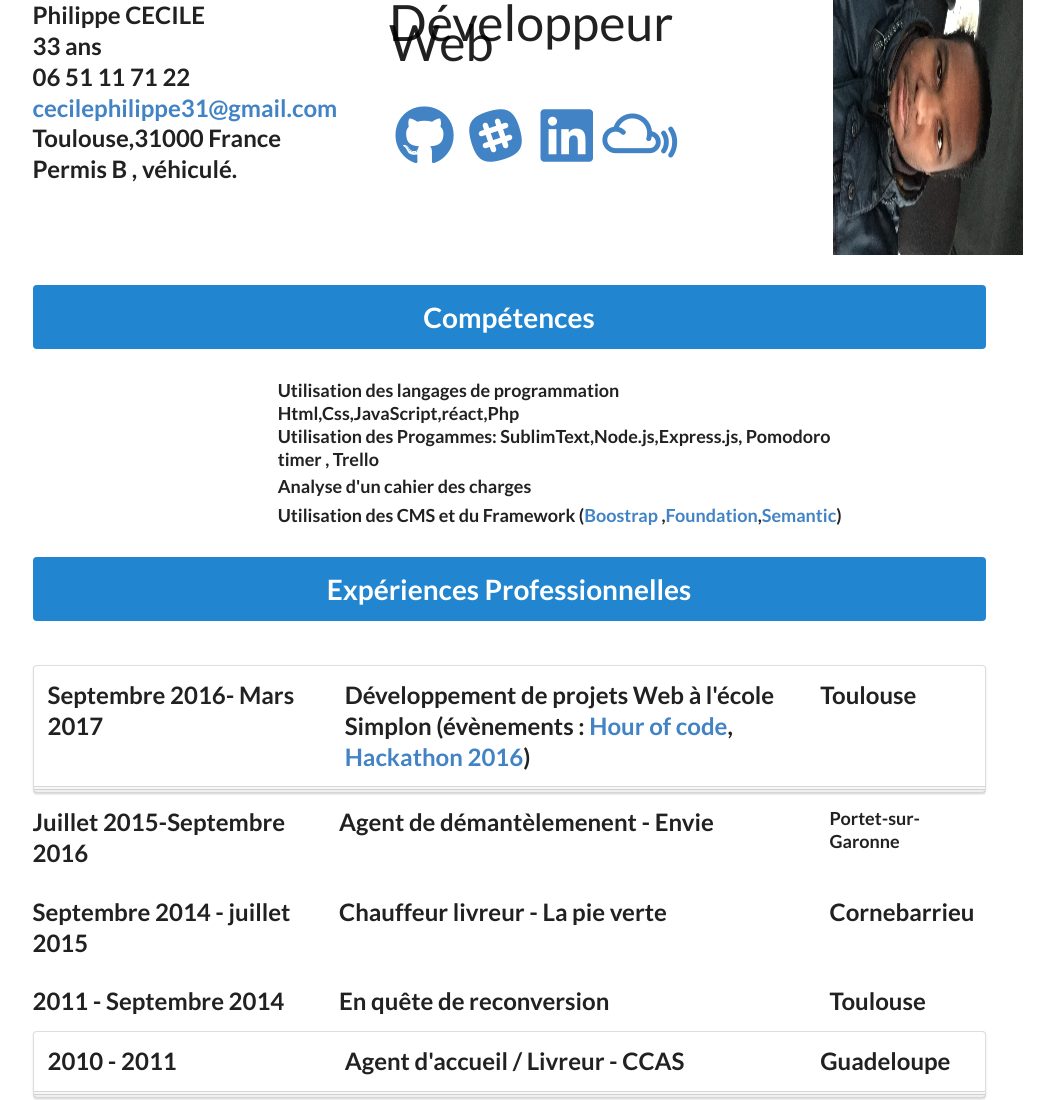
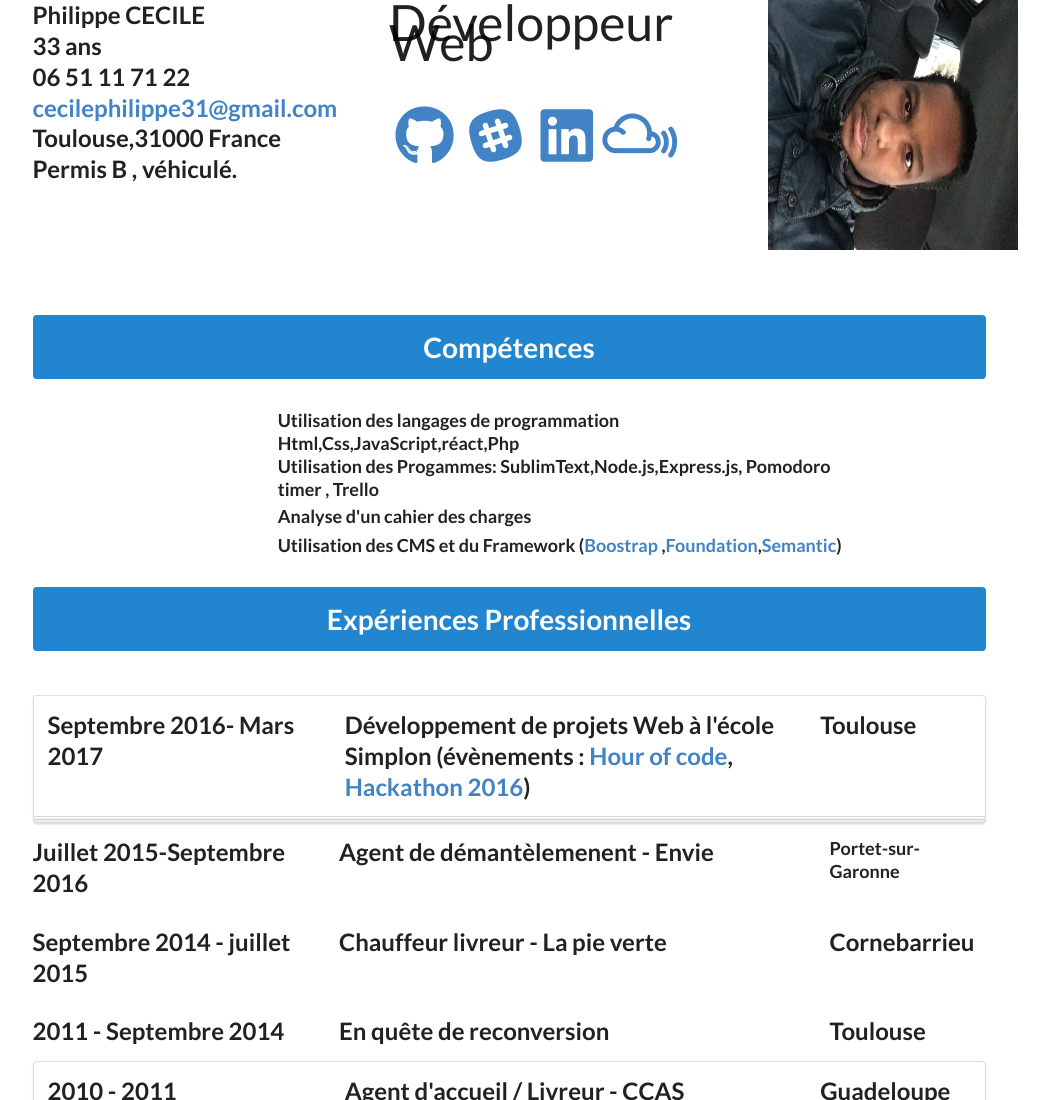
Before and after one commit to Cphil31/cv_final, a website: page index.html in a window 1280 px wide. Shown: the top 1100 px of the page, without its empty margins (131-1185 px from the left). Drawn offline with nearby package versions, Linux system fonts and the light colour scheme.

Commit message:
modif header

```diff
--- a/index.html
+++ b/index.html
@@ -58,12 +58,11 @@
 
 								</div>
 							</div>
-								<div class=" four wide column right aligned">
-								<img class="image" src="image1.jpeg" width="320" height="190">
+								<div class=" four wide column">
+								<img class="image" src="image1.jpeg" width="250" height="250">
 								</div>
 
 						</div>
-						<div class="space"></div>
 						<div class="space"></div>
 						<div class="space"></div>
 						<div class="titreCompetences sixteen wide column">
```
